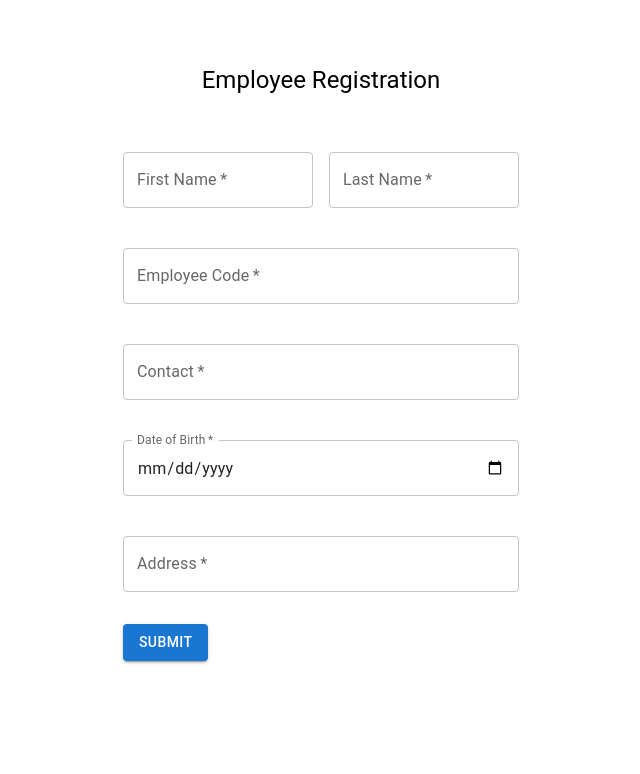
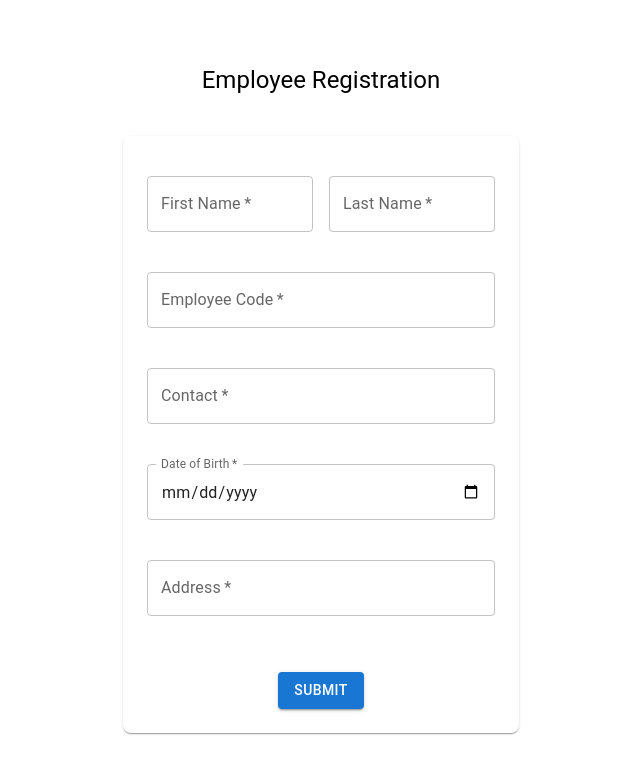
Before and after one commit to praks0208/Employee-Form-using-React-TypeScript, a React (Create React App) app: page / in a window 1280 px wide. Shown: the top 774 px of the page, without its empty margins (319-959 px from the left). Built offline with nearby package versions, Linux system fonts and the light colour scheme.

Commit message:
Form with Styling

```diff
--- a/src/App.tsx
+++ b/src/App.tsx
@@ -1,11 +1,12 @@
 import React from "react";
 import EmployeeForm from "./components/EmployeeForm";
 import EmployeeFormValidation from "./components/EmployeeFormValidation";
-
+import EmployeeFormStyled from "./components/EmployeeFormStyled";
 const App: React.FC = () => {
   return (
     <div>
-      <EmployeeForm />
+      <EmployeeFormStyled />
+      {/* <EmployeeForm /> */}
       {/* <EmployeeFormValidation /> */}
     </div>
   );
--- /dev/null
+++ b/src/components/EmployeeFormStyled.tsx
@@ -0,0 +1,220 @@
+import React, { useState } from "react";
+import {
+  TextField,
+  Typography,
+  Button,
+  Container,
+  Box,
+  Grid,
+} from "@mui/material";
+import axios from "axios";
+
+interface EmployeeFormState {
+  firstName: string;
+  lastName: string;
+  employeeCode: string;
+  contact: string;
+  dob: string;
+  address: string;
+}
+
+interface EmployeeFormErrors {
+  firstName?: string;
+  lastName?: string;
+  employeeCode?: string;
+  contact?: string;
+  dob?: string;
+  address?: string;
+}
+
+const EmployeeFormStyled: React.FC = () => {
+  const initialFormData: EmployeeFormState = {
+    firstName: "",
+    lastName: "",
+    employeeCode: "",
+    contact: "",
+    dob: "",
+    address: "",
+  };
+
+  const [formData, setFormData] = useState<EmployeeFormState>(initialFormData);
+  const [errors, setErrors] = useState<EmployeeFormErrors>({});
+
+  const handleChange = (e: React.ChangeEvent<HTMLInputElement>) => {
+    const { name, value } = e.target;
+    setFormData({
+      ...formData,
+      [name]: value,
+    });
+  };
+
+  const validate = (): boolean => {
+    const newErrors: EmployeeFormErrors = {};
+    const namePattern = /^[A-Za-z]+$/;
+    const employeeCodePattern = /^\d{4}$/;
+    const contactPattern = /^\d{10}$/;
+
+    if (!namePattern.test(formData.firstName)) {
+      newErrors.firstName = "First name should contain only letters";
+    }
+
+    if (!namePattern.test(formData.lastName)) {
+      newErrors.lastName = "Last name should contain only letters";
+    }
+
+    if (!employeeCodePattern.test(formData.employeeCode)) {
+      newErrors.employeeCode = "Employee code should be a 4-digit number";
+    }
+
+    if (!contactPattern.test(formData.contact)) {
+      newErrors.contact = "Contact number should be a 10-digit number";
+    }
+
+    if (!formData.dob) {
+      newErrors.dob = "Date of birth should not be null";
+    }
+
+    if (!formData.address) {
+      newErrors.address = "Address should not be empty";
+    }
+
+    setErrors(newErrors);
+    return Object.keys(newErrors).length === 0;
+  };
+
+  const handleSubmit = async (e: React.FormEvent) => {
+    e.preventDefault();
+
+    if (!validate()) {
+      return;
+    }
+
+    console.log("Form Data:", formData);
+    setFormData(initialFormData);
+    try {
+      const response = await axios.post(
+        "https://your-api-endpoint.com/submit",
+        formData
+      );
+      console.log("Form submitted successfully:", response.data);
+
+      setFormData(initialFormData);
+      setErrors({});
+    } catch (error) {
+      console.error("Error submitting form:", error);
+    }
+  };
+
+  return (
+    <Container component="main" maxWidth="xs">
+      <Box
+        sx={{
+          marginTop: 8,
+          display: "flex",
+          flexDirection: "column",
+          alignItems: "center",
+        }}
+      >
+        <Typography component="h1" variant="h5">
+          Employee Registration
+        </Typography>
+        <Box component="form" onSubmit={handleSubmit} sx={{ mt: 5, p: 3, bgcolor: 'background.paper', borderRadius: 2, boxShadow: 1 }}>
+        <Grid container spacing={2}>
+            <Grid item xs={12} sm={6}>
+              <TextField
+                fullWidth
+                label="First Name"
+                name="firstName"
+                value={formData.firstName}
+                onChange={handleChange}
+                margin="normal"
+                required
+                error={!!errors.firstName}
+                helperText={errors.firstName}
+              />
+            </Grid>
+            <Grid item xs={12} sm={6}>
+              <TextField
+                fullWidth
+                label="Last Name"
+                name="lastName"
+                value={formData.lastName}
+                onChange={handleChange}
+                margin="normal"
+                required
+                error={!!errors.lastName}
+                helperText={errors.lastName}
+              />
+            </Grid>
+            <Grid item xs={12}>
+              <TextField
+                fullWidth
+                label="Employee Code"
+                name="employeeCode"
+                value={formData.employeeCode}
+                onChange={handleChange}
+                margin="normal"
+                required
+                error={!!errors.employeeCode}
+                helperText={errors.employeeCode}
+              />
+            </Grid>
+            <Grid item xs={12}>
+              <TextField
+                fullWidth
+                label="Contact"
+                name="contact"
+                value={formData.contact}
+                onChange={handleChange}
+                margin="normal"
+                required
+                error={!!errors.contact}
+                helperText={errors.contact}
+              />
+            </Grid>
+            <Grid item xs={12}>
+              <TextField
+                fullWidth
+                label="Date of Birth"
+                name="dob"
+                type="date"
+                value={formData.dob}
+                onChange={handleChange}
+                margin="normal"
+                InputLabelProps={{ shrink: true }}
+                required
+                error={!!errors.dob}
+                helperText={errors.dob}
+              />
+            </Grid>
+            <Grid item xs={12}>
+              <TextField
+                fullWidth
+                label="Address"
+                name="address"
+                value={formData.address}
+                onChange={handleChange}
+                margin="normal"
+                required
+                error={!!errors.address}
+                helperText={errors.address}
+              />
+            </Grid>
+          </Grid>
+          <Box display="flex" justifyContent="center" sx={{mt:3}}>
+          <Button
+            type="submit"
+            variant="contained"
+            color="primary"
+            sx={{ mt: 3 }}
+          >
+            Submit
+          </Button>
+          </Box>
+        </Box>
+      </Box>
+    </Container>
+  );
+};
+
+export default EmployeeFormStyled;
--- a/src/components/EmployeeFormValidation.tsx
+++ b/src/components/EmployeeFormValidation.tsx
@@ -20,7 +20,7 @@ interface EmployeeFormErrors {
   address?: string;
 }
 
-const EmployeeForm: React.FC = () => {
+const EmployeeFormValidation: React.FC = () => {
   const initialFormData: EmployeeFormState = {
     firstName: "",
     lastName: "",
@@ -188,4 +188,4 @@ const EmployeeForm: React.FC = () => {
   );
 };
 
-export default EmployeeForm;
+export default EmployeeFormValidation;
```
